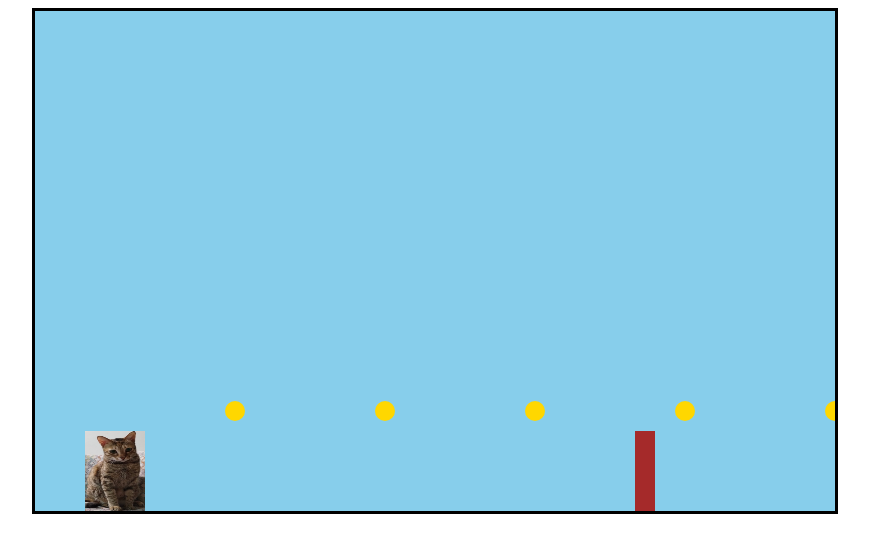
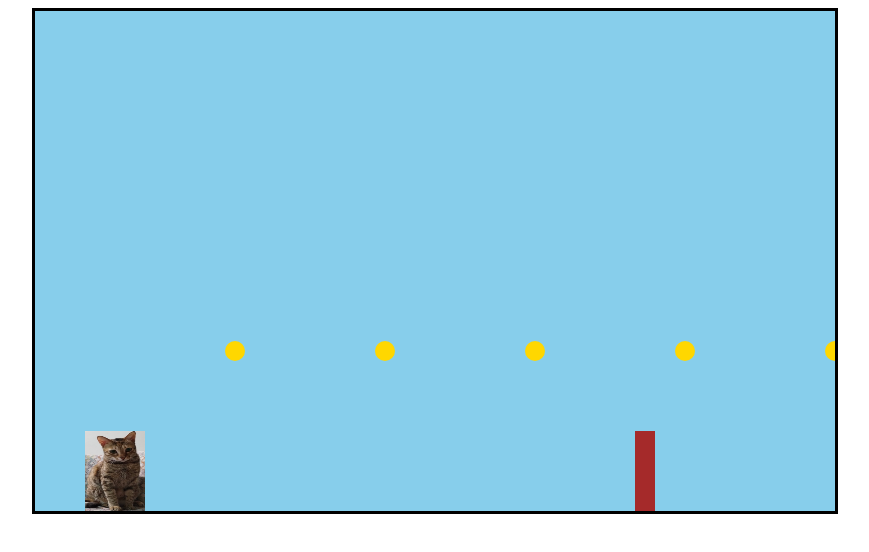
Before and after one commit to ishaan0314/anniversary_game, a plain HTML site: page index.html in a window 1280 px wide. Shown: the whole page, without its empty margins (205-1074 px from the left). Drawn offline with Linux system fonts and the light colour scheme.

Commit message:
Update index.html

```diff
--- a/index.html
+++ b/index.html
@@ -28,7 +28,7 @@
     const ctx = canvas.getContext('2d');
 
     const catImg = new Image();
-    catImg.src = 'veera.jpeg'; // replace with the name of your uploaded cat image file
+    catImg.src = 'veera.jpeg';
 
     const player = {
       x: 50,
@@ -47,13 +47,13 @@
 
     const coins = Array.from({ length: 10 }, (_, i) => ({
       x: 200 + i * 150,
-      y: 400,
+      y: 340,
       collected: false
     }));
 
     const obstacles = [
-      { x: 600, y: 420, width: 20, height: 80, requiresDuck: false }, // vertical obstacle
-      { x: 1200, y: 440, width: 100, height: 40, requiresDuck: true }, // duck obstacle higher
+      { x: 600, y: 420, width: 20, height: 80, requiresDuck: false },
+      { x: 1200, y: 440, width: 100, height: 40, requiresDuck: true },
       { x: 1600, y: 420, width: 30, height: 80, requiresDuck: false }
     ];
 
@@ -108,7 +108,7 @@
       }
 
       coins.forEach(coin => {
-        if (!coin.collected && Math.abs(player.x - coin.x) < 30 && Math.abs(player.y - coin.y) < 30) {
+        if (!coin.collected && Math.abs(player.x - coin.x) < player.width && Math.abs(player.y - coin.y) < player.height) {
           coin.collected = true;
         }
       });
@@ -123,7 +123,7 @@
           player.y < obs.y + obs.height &&
           player.y + playerHeight > obs.y;
 
-        if (collision && !duckingEnough) {
+        if (collision && (!duckingEnough || !obs.requiresDuck)) {
           resetGame();
         }
       });
```
